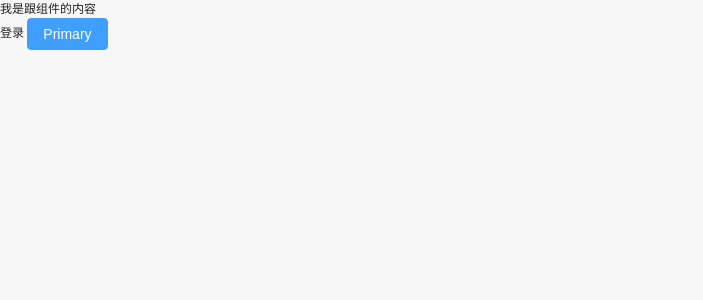
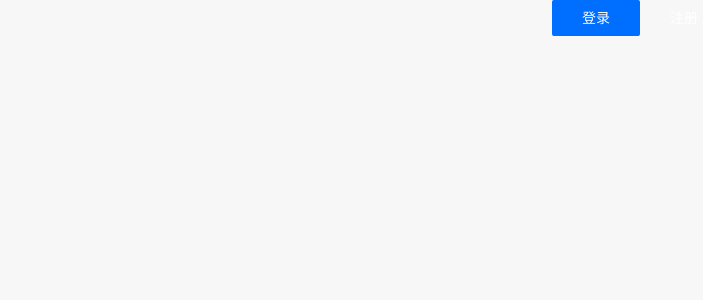
Before and after one commit to yutanzhang/cinema_ccm, a Vue app: page /login in a window 1280 px wide. Shown: the top 300 px of the page, without its empty margins (0-703 px from the left). Built offline with nearby package versions, Linux system fonts and the light colour scheme.

Commit message:
登录注册tab

```diff
--- a/src/App.vue
+++ b/src/App.vue
@@ -1,5 +1,4 @@
 <template>
-  <h1>我是跟组件的内容</h1>
   <!--路由出口-->
   <router-view/>
 </template>
--- a/src/views/login/index.vue
+++ b/src/views/login/index.vue
@@ -1,21 +1,54 @@
 <template>
     <div class="login">
-        登录
-        <el-button type="primary">Primary</el-button>
+        <div class="login-con">
+            <ul class="menu-tab">
+                <li v-for="v in menuData" :class="{current: v.current}" :key="v.type" @click="clickMenu(v)">
+                    {{ v.txt }}
+                </li>
+            </ul>
+        </div>
     </div>
 </template>
 
-<script>
-export default {
+<script lang="ts" setup>
+import { reactive } from "vue"
 
+const menuData = reactive([
+    { txt: "登录", current: true, type: "login" },
+    { txt: "注册", current: false, type: "login" }
+])
+
+let clickMenu = (item:any) => {
+    menuData.forEach((ele) => {
+        ele.current = false;
+    })
+    item.current = true;
 }
 </script>
 
 <style lang="scss">
-    .login {
-        height: 100%;
+.login {
+    height: 100%;
+}
+
+html,
+body,
+#app {
+    height: 100%;
+}
+.menu-tab {
+    text-align: center;
+    li {
+        display: inline-block;
+        width: 88px;
+        line-height: 36px;
+        font-size: 14px;
+        color: rgb(255, 255, 255);
+        border-radius: 2px;
     }
-    html,body,#app{
-        height: 100%;
+    .current {
+        background-color: rgb(0, 110, 255);
     }
+}
+
 </style>
```
